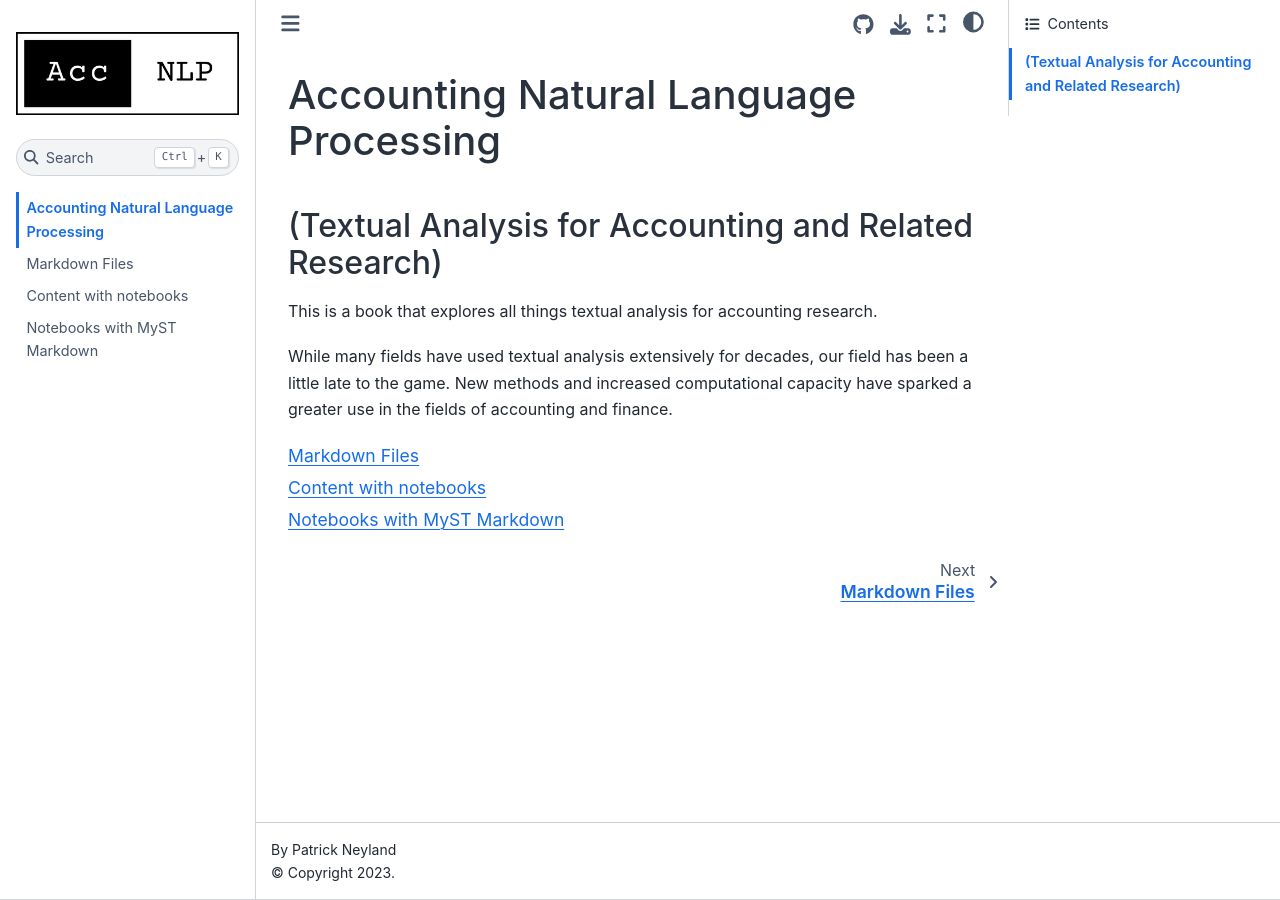
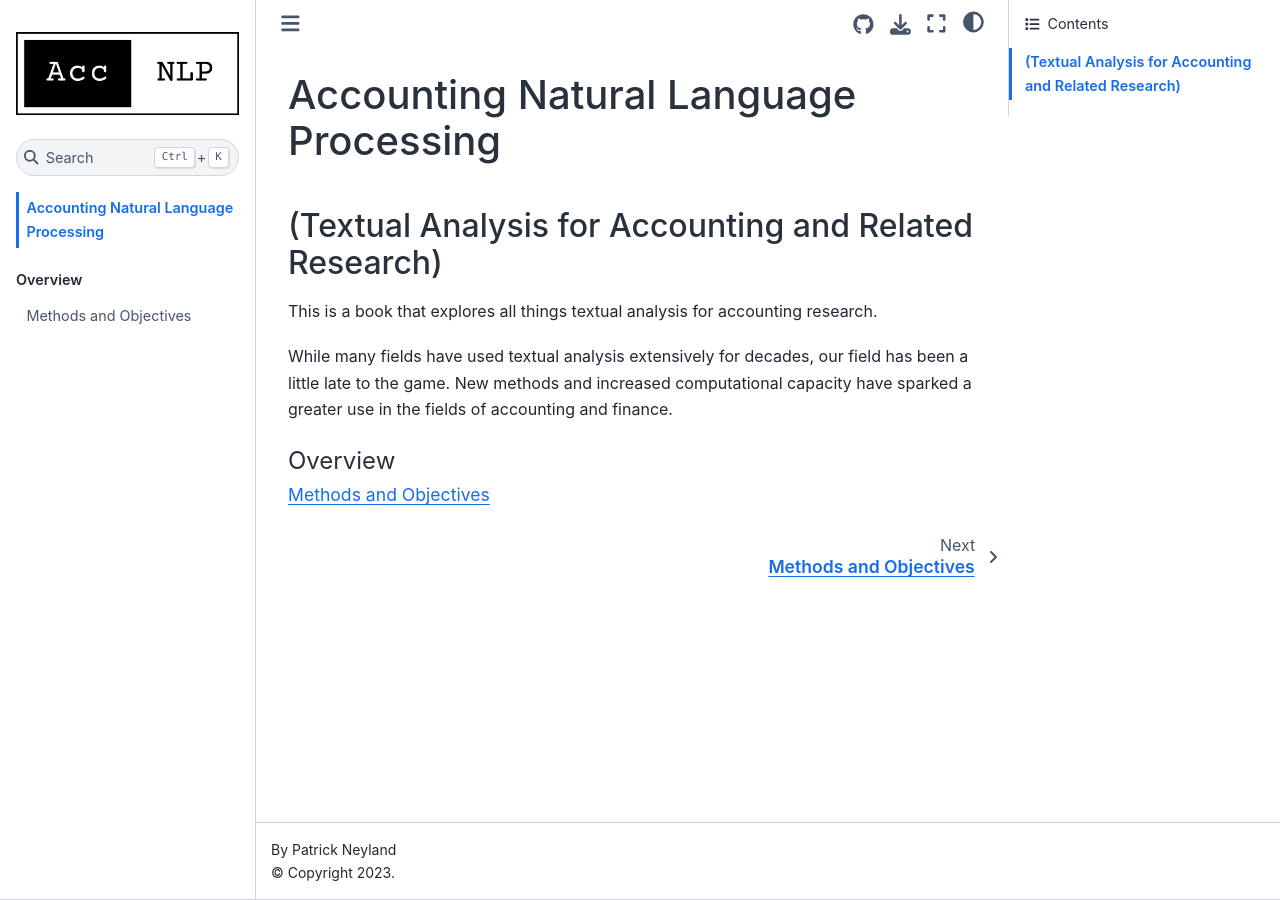
Before and after one commit to taxpat/acc_NLP, a Jupyter Book: the page built from docs/book/intro.md, in a window 1280 px wide. Built offline with Jupyter Book 1.0.4 settings and Sphinx 7.4.7 and the Sphinx Book theme 1.1.4, drawn with Linux system fonts in a browser that asks for light colours; some of the changed lines change nothing that is shown.

Commit message:
started methods and objectives docs

````diff
--- a/docs/book/_toc.yml
+++ b/docs/book/_toc.yml
@@ -3,7 +3,7 @@
 
 format: jb-book
 root: intro
-chapters:
-- file: markdown
-- file: notebooks
-- file: markdown-notebooks
+parts:
+  - caption: Overview
+    chapters:
+    - file: overview/methods_and_objectives
--- a/docs/book/markdown-notebooks.md
+++ /dev/null
@@ -1,53 +0,0 @@
----
-jupytext:
-  formats: md:myst
-  text_representation:
-    extension: .md
-    format_name: myst
-    format_version: 0.13
-    jupytext_version: 1.11.5
-kernelspec:
-  display_name: Python 3
-  language: python
-  name: python3
----
-
-# Notebooks with MyST Markdown
-
-Jupyter Book also lets you write text-based notebooks using MyST Markdown.
-See [the Notebooks with MyST Markdown documentation](https://jupyterbook.org/file-types/myst-notebooks.html) for more detailed instructions.
-This page shows off a notebook written in MyST Markdown.
-
-## An example cell
-
-With MyST Markdown, you can define code cells with a directive like so:
-
-```{code-cell}
-print(2 + 2)
-```
-
-When your book is built, the contents of any `{code-cell}` blocks will be
-executed with your default Jupyter kernel, and their outputs will be displayed
-in-line with the rest of your content.
-
-```{seealso}
-Jupyter Book uses [Jupytext](https://jupytext.readthedocs.io/en/latest/) to convert text-based files to notebooks, and can support [many other text-based notebook files](https://jupyterbook.org/file-types/jupytext.html).
-```
-
-## Create a notebook with MyST Markdown
-
-MyST Markdown notebooks are defined by two things:
-
-1. YAML metadata that is needed to understand if / how it should convert text files to notebooks (including information about the kernel needed).
-   See the YAML at the top of this page for example.
-2. The presence of `{code-cell}` directives, which will be executed with your book.
-
-That's all that is needed to get started!
-
-## Quickly add YAML metadata for MyST Notebooks
-
-If you have a markdown file and you'd like to quickly add YAML metadata to it, so that Jupyter Book will treat it as a MyST Markdown Notebook, run the following command:
-
-```
-jupyter-book myst init path/to/markdownfile.md
-```
--- a/docs/book/markdown.md
+++ /dev/null
@@ -1,55 +0,0 @@
-# Markdown Files
-
-Whether you write your book's content in Jupyter Notebooks (`.ipynb`) or
-in regular markdown files (`.md`), you'll write in the same flavor of markdown
-called **MyST Markdown**.
-This is a simple file to help you get started and show off some syntax.
-
-## What is MyST?
-
-MyST stands for "Markedly Structured Text". It
-is a slight variation on a flavor of markdown called "CommonMark" markdown,
-with small syntax extensions to allow you to write **roles** and **directives**
-in the Sphinx ecosystem.
-
-For more about MyST, see [the MyST Markdown Overview](https://jupyterbook.org/content/myst.html).
-
-## Sample Roles and Directives
-
-Roles and directives are two of the most powerful tools in Jupyter Book. They
-are kind of like functions, but written in a markup language. They both
-serve a similar purpose, but **roles are written in one line**, whereas
-**directives span many lines**. They both accept different kinds of inputs,
-and what they do with those inputs depends on the specific role or directive
-that is being called.
-
-Here is a "note" directive:
-
-```{note}
-Here is a note
-```
-
-It will be rendered in a special box when you build your book.
-
-Here is an inline directive to refer to a document: {doc}`markdown-notebooks`.
-
-
-## Citations
-
-You can also cite references that are stored in a `bibtex` file. For example,
-the following syntax: `` {cite}`holdgraf_evidence_2014` `` will render like
-this: {cite}`holdgraf_evidence_2014`.
-
-Moreover, you can insert a bibliography into your page with this syntax:
-The `{bibliography}` directive must be used for all the `{cite}` roles to
-render properly.
-For example, if the references for your book are stored in `references.bib`,
-then the bibliography is inserted with:
-
-```{bibliography}
-```
-
-## Learn more
-
-This is just a simple starter to get you started.
-You can learn a lot more at [jupyterbook.org](https://jupyterbook.org).
````
Also changed, not shown: docs/book/notebooks.ipynb (deleted), docs/book/overview/methods_and_objectives.ipynb (added).
